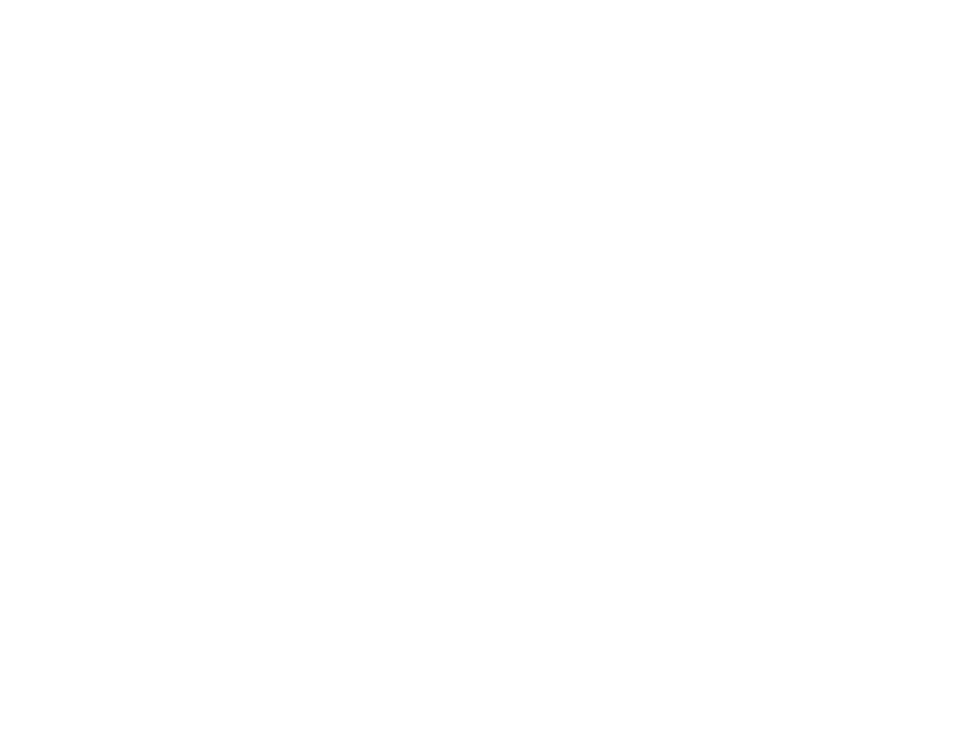
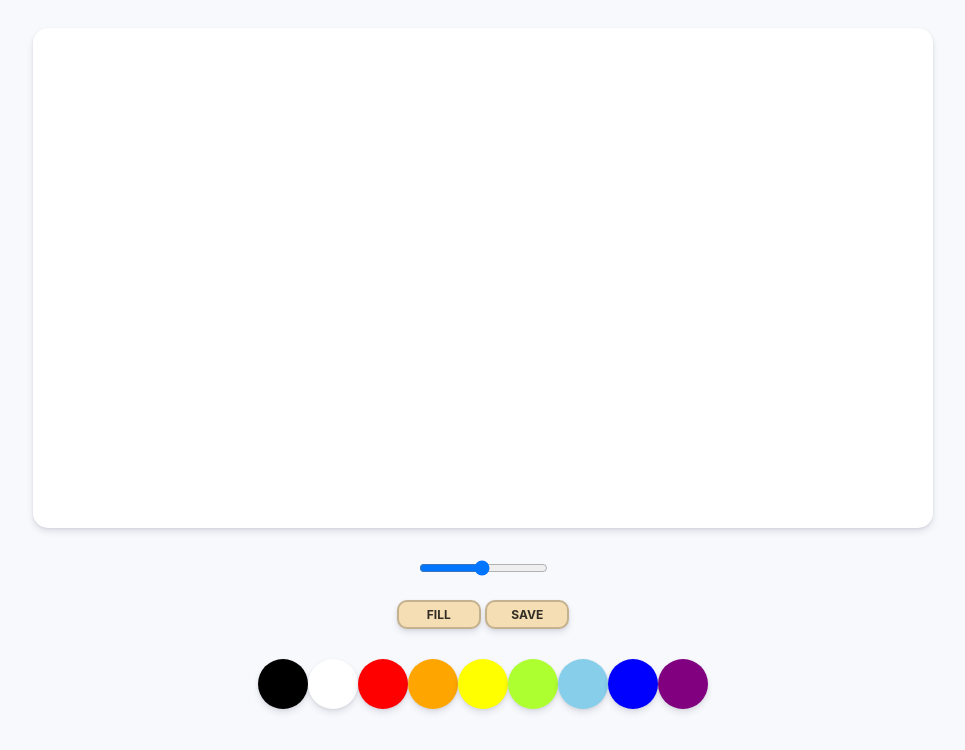
Before and after one commit to dev-MinKi/paintJS, a plain HTML site: page index.html in a window 1280 px wide. Shown: the whole page, without its empty margins (157-1122 px from the left). Drawn offline with Linux system fonts and the light colour scheme.

Commit message:
HTML, CSS 작성

```diff
--- a/index.html
+++ b/index.html
@@ -7,6 +7,27 @@
         <title>PaintJS</title>
     </head>
     <body>
+        <canvas id="jsCanvas" class="canvas"></canvas>
+        <div class="controls">
+            <div class="controls__range">
+                <input type="range" id="jsRange" min="0.1" max="5" value="2.5" step="0.1"/>
+            </div>
+            <div class="controls__btns">
+                <button id="jsMode">Fill</button>
+                <button id="jsSave">Save</button>
+            </div>
+            <div class="controls__colors" id="jsColors">
+                <div class="controls__color" style="background-color: black;"></div>
+                <div class="controls__color" style="background-color: white;"></div>
+                <div class="controls__color" style="background-color:  red;"></div>
+                <div class="controls__color" style="background-color:  orange;"></div>
+                <div class="controls__color" style="background-color:  yellow;"></div>
+                <div class="controls__color" style="background-color:  greenyellow;"></div>
+                <div class="controls__color" style="background-color:  skyblue;"></div>
+                <div class="controls__color" style="background-color:  blue;"></div>
+                <div class="controls__color" style="background-color:  purple;"></div>
+            </div>
+        </div>
         <script src="app.js"></script>
     </body>
 </html>
--- /dev/null
+++ b/reset.css
@@ -0,0 +1,43 @@
+html, body, div, span, applet, object, iframe,
+h1, h2, h3, h4, h5, h6, p, blockquote, pre,
+a, abbr, acronym, address, big, cite, code,
+del, dfn, em, img, ins, kbd, q, s, samp,
+small, strike, strong, sub, sup, tt, var,
+b, u, i, center,
+dl, dt, dd, ol, ul, li,
+fieldset, form, label, legend,
+table, caption, tbody, tfoot, thead, tr, th, td,
+article, aside, canvas, details, embed,
+figure, figcaption, footer, header, hgroup,
+menu, nav, output, ruby, section, summary,
+time, mark, audio, video {
+	margin: 0;
+	padding: 0;
+	border: 0;
+	font-size: 100%;
+	font: inherit;
+	vertical-align: baseline;
+}
+/* HTML5 display-role reset for older browsers */
+article, aside, details, figcaption, figure,
+footer, header, hgroup, menu, nav, section {
+	display: block;
+}
+body {
+	line-height: 1;
+}
+ol, ul {
+	list-style: none;
+}
+blockquote, q {
+	quotes: none;
+}
+blockquote:before, blockquote:after,
+q:before, q:after {
+	content: '';
+	content: none;
+}
+table {
+	border-collapse: collapse;
+	border-spacing: 0;
+}
--- a/style.css
+++ b/style.css
@@ -0,0 +1,60 @@
+@import "reste.css";
+
+body {
+    background-color: #f7f9fc;
+    font-family: -apple-system, BlinkMacSystemFont, 'Segoe UI', Roboto, Oxygen, Ubuntu, Cantarell, 'Open Sans', 'Helvetica Neue', sans-serif;
+    display: flex;
+    flex-direction: column;
+    align-items: center;
+    padding-top: 20px;
+}
+
+.canvas {
+    width: 900px;
+    height: 500px;
+    background-color: white;
+    border-radius: 15px;
+    box-shadow: 0 4px 6px rgba(50, 50, 93, 0.11), 0 1px 3px rgba(0, 0, 0, 0.08);
+}
+.controls {
+    margin-top: 30px;
+    display: flex;
+    flex-direction: column;
+    align-items: center;
+}
+.controls .controls__btns {
+    margin-bottom: 30px;
+}
+.controls__btns button {
+    all: unset;
+    cursor: pointer;
+    background-color: wheat;
+    padding: 5px 0px;
+    width: 80px;
+    text-align: center;
+    border-radius: 10px;
+    box-shadow: 0 4px 6px rgba(50, 50, 93, 0.11), 0 1px 3px rgba(0, 0, 0, 0.08);
+    border: 2px solid rgba(0, 0, 0, 0.2);
+    color: rgba(0, 0, 0, 0.8);
+    text-transform: uppercase;
+    font-weight: 700;
+    font-size: 12px;
+}
+
+.controls__btns button:active{
+    transform: scale(0.98);
+}
+.controls .controls__colors {
+    display: flex;
+}
+.controls__colors .controls__color {
+    width: 50px;
+    height: 50px;
+    box-shadow: 0 4px 6px rgba(50, 50, 93, 0.11), 0 1px 3px rgba(0, 0, 0, 0.08);
+    border-radius: 25px;
+    cursor: pointer;
+}
+.controls .controls__range{
+    margin-bottom: 20px;
+
+}
```
Lines whose indentation alone changed are shown as unchanged.
